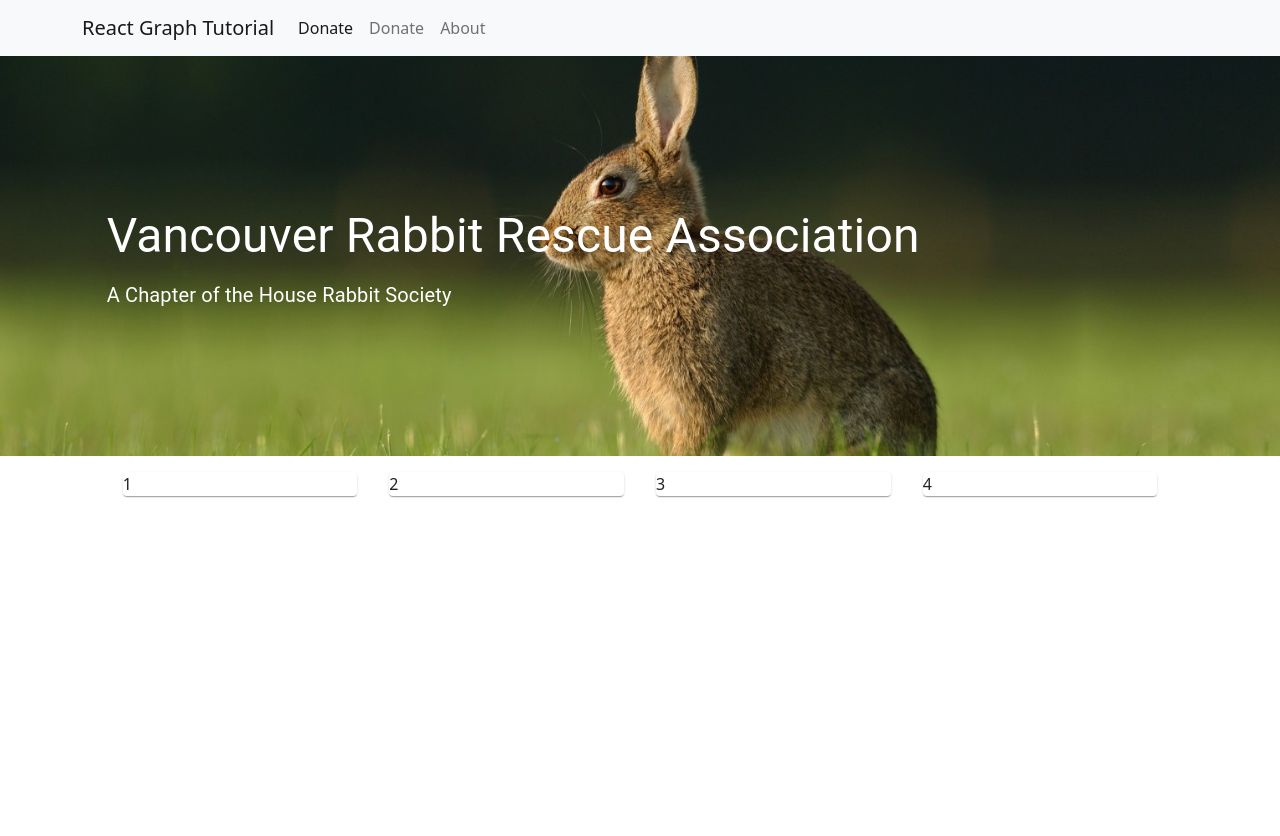
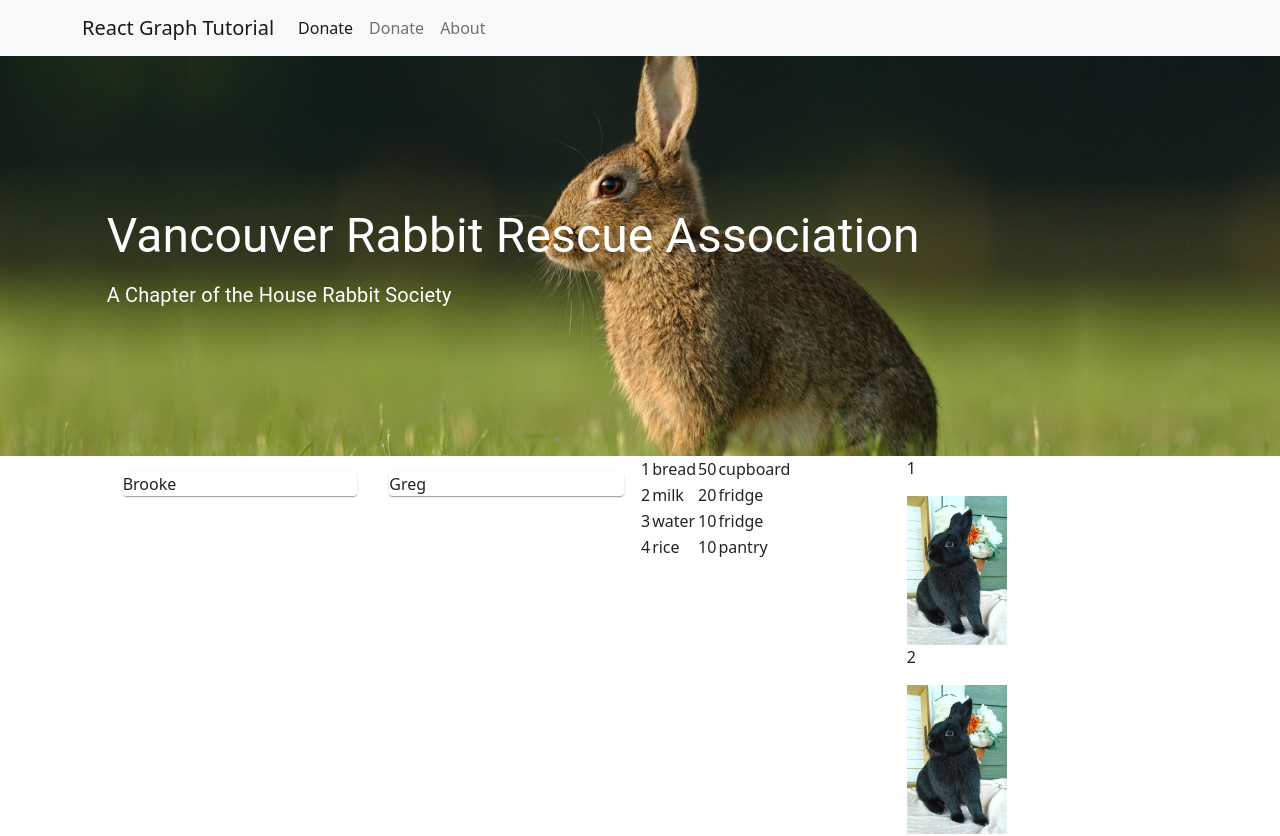
Before and after one commit to MonikaSzucs/vrra-remake, a React (Create React App) app: page / in a window 1280 px wide. Shown: the top 836 px of the page. Before the commit the page ends 800 px from the top, so only its background shows below. Built offline with nearby package versions, Linux system fonts and the light colour scheme.

Commit message:
Figured out how to use Map

```diff
--- a/src/Pages/Home.js
+++ b/src/Pages/Home.js
@@ -17,7 +17,31 @@ const styles = {
     }
 };
 
+
+
 export default function Home() {
+    const initState = [
+        { id: 1, name: "bread", quantitiy: 50, location: "cupboard" },
+        { id: 2, name: "milk", quantitiy: 20, location: "fridge" },
+        { id: 3, name: "water", quantitiy: 10, location: "fridge" },
+        { id: 4, name: "rice", quantitiy: 10, location: "pantry" }
+      ];
+
+      const images = [
+        { id: 1, path: require( "../Assets/Images/RecentArrivals/Brooke.jpeg" ) },
+        { id: 2, path: require( "../Assets/Images/RecentArrivals/Brooke.jpeg" ) },
+        { id: 3, path: require( "../Assets/Images/RecentArrivals/Brooke.jpeg" ) },
+        { id: 4, path: require( "../Assets/Images/RecentArrivals/Brooke.jpeg" ) },
+      ];
+
+      const Img = ( { image } ) => (
+        <div>
+          <p>{image.id}</p>
+          <img width="100" src={image.path} />
+        </div>
+      );
+
+    const [state, setState] = React.useState(initState);
     return (
         <div>
             <div style={styles.BackgroundHeader}>
@@ -38,16 +62,26 @@ export default function Home() {
                     <Grid item xs={12} md={10}>
                         <Grid container >
                             <Grid item md={3} >
-                                <Paper sx={{ m:2 }}>1</Paper>
+                                <Paper sx={{ m:2 }}>Brooke</Paper>
                             </Grid>
                             <Grid item md={3}>
-                                <Paper sx={{ m:2 }}>2</Paper>
+                                <Paper sx={{ m:2 }}>Greg</Paper>
                             </Grid>
                             <Grid item md={3}>
-                                <Paper sx={{ m:2 }}>3</Paper>
+                                {state.map((item) => (
+                                    <tr key={item.id}>
+                                    {Object.values(item).map((val) => (
+                                        <td>{val}</td>
+                                    ))}
+                                    </tr>
+                                ))}
                             </Grid>
                             <Grid item md={3}>
-                                <Paper sx={{ m:2 }}>4</Paper>
+                                {
+                                    images.map( image => (
+                                    <Img key={image.id} image={image} />
+                                    ) )
+                                }
                             </Grid>
                         </Grid>
                     </Grid>
```
Also changed, not shown: src/Assets/Images/RecentArrivals/Scarlett.jpeg (deleted).
